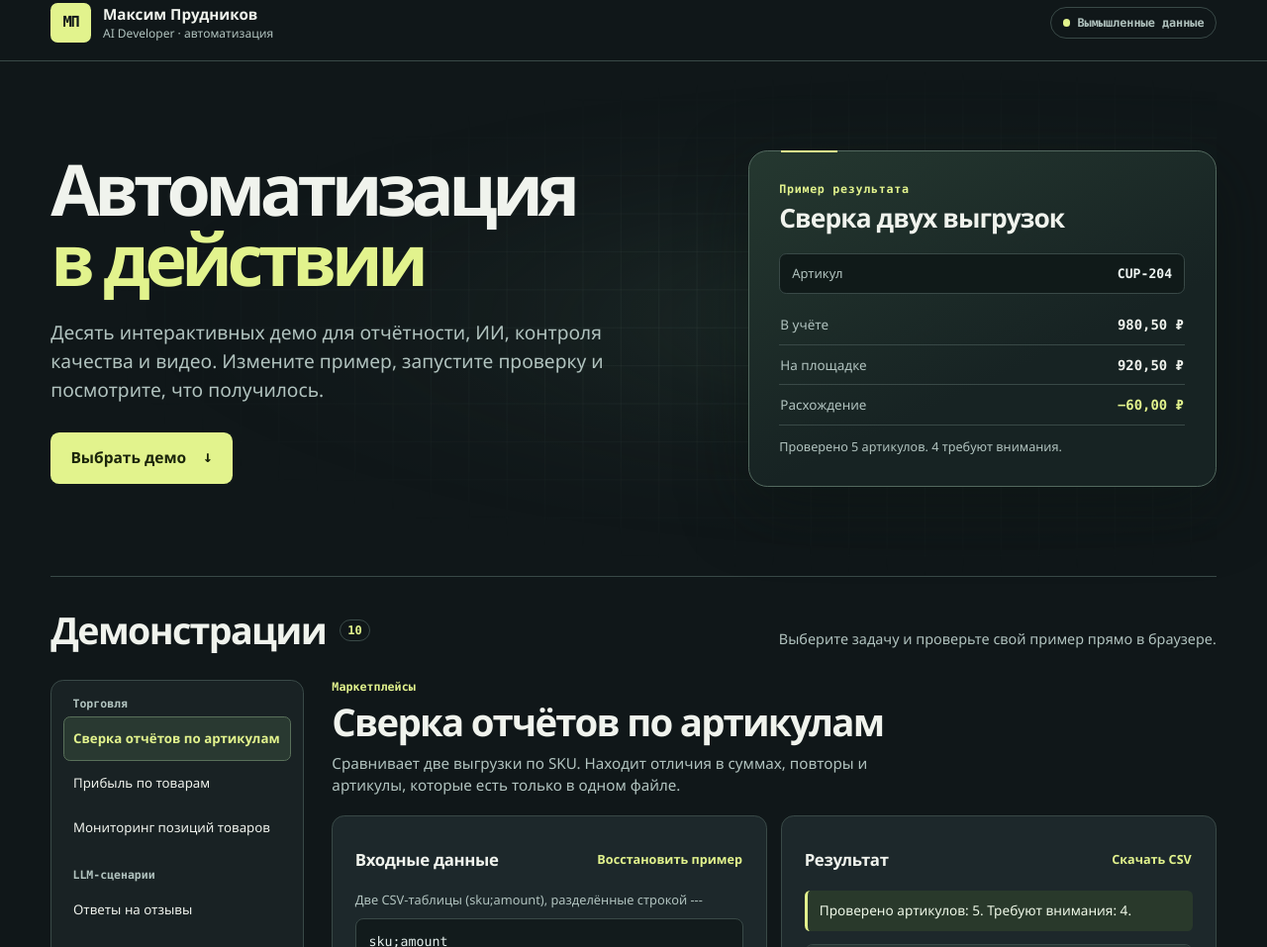
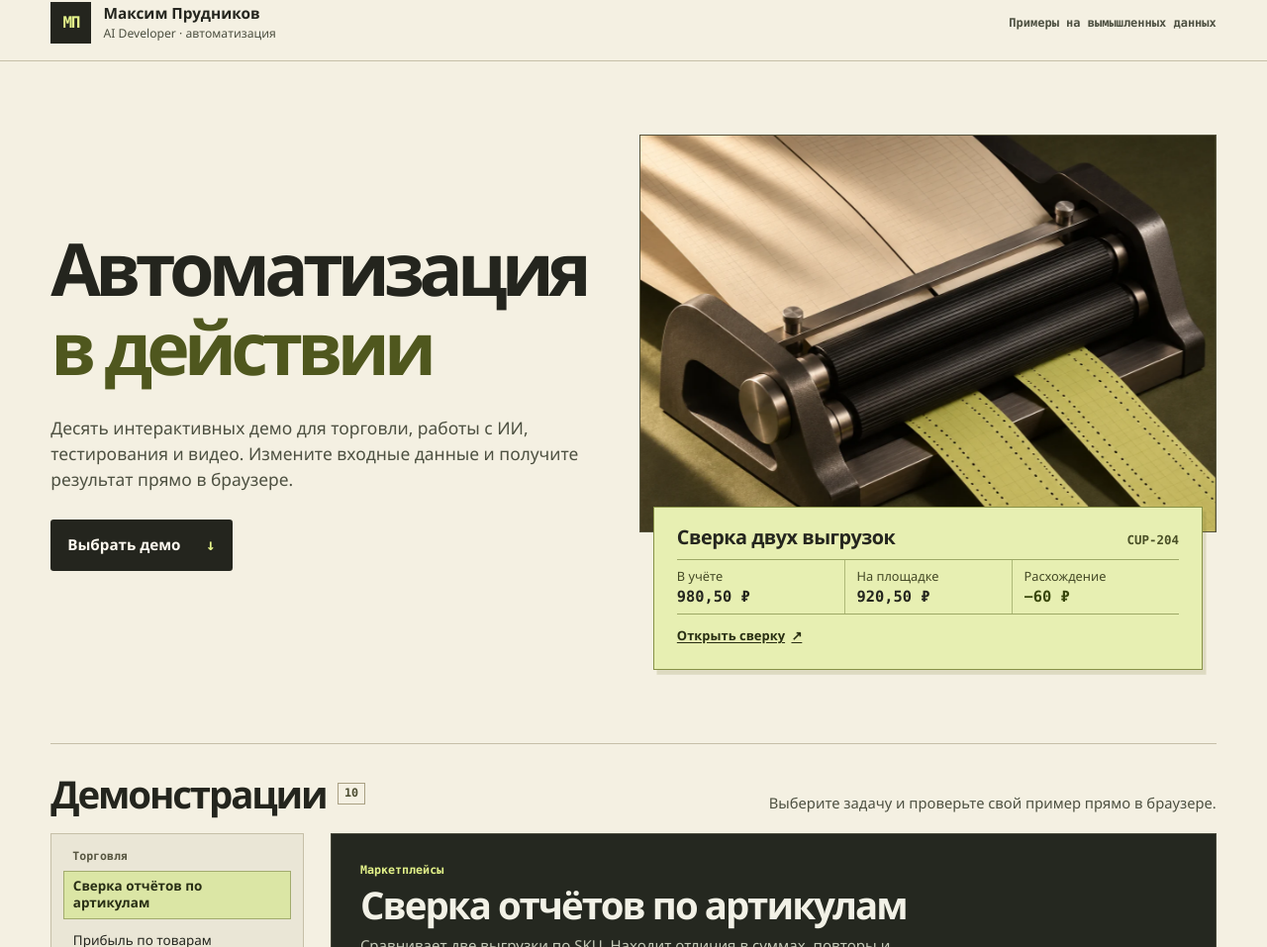
Before and after one commit to PrudnikovMS/ai-demo-portfolio, a website with bundled scripts: page index.html in a window 1280 px wide. Shown: the part 15-972 px from the top of the page at 99% size. Built offline with nearby package versions, Linux system fonts and the light colour scheme.

Commit message:
Redesign automation portfolio around interactive examples

```diff
--- a/app.js
+++ b/app.js
@@ -111,8 +111,8 @@ function selectDemo() {
   if (hasDemoHash) revealDemo();
 }
 
-projects.addEventListener('click', event => {
-  const link = event.target.closest('a');
+document.addEventListener('click', event => {
+  const link = event.target.closest('#projects a, #sample-demo');
   if (!link || link.hash !== location.hash ||
       event.button !== 0 || event.metaKey || event.ctrlKey || event.shiftKey || event.altKey) return;
   event.preventDefault();
--- a/index.html
+++ b/index.html
@@ -4,7 +4,7 @@
   <meta charset="utf-8">
   <meta name="viewport" content="width=device-width, initial-scale=1">
   <meta name="description" content="10 интерактивных демонстраций автоматизации отчётности, работы с ИИ, QA и видео на вымышленных данных.">
-  <meta name="theme-color" content="#101719">
+  <meta name="theme-color" content="#f4f0e2">
   <title>Автоматизация · портфолио Максима Прудникова</title>
   <link rel="stylesheet" href="./style.css">
   <script type="module" src="./app.js"></script>
@@ -17,7 +17,7 @@
         <span class="monogram" aria-hidden="true">МП</span>
         <span>Максим Прудников <small>AI Developer · автоматизация</small></span>
       </a>
-      <span class="mode"><span aria-hidden="true"></span> Вымышленные данные</span>
+      <span class="mode">Примеры на вымышленных данных</span>
     </div>
   </header>
 
@@ -25,26 +25,30 @@
     <section class="hero" aria-labelledby="hero-title">
       <div class="hero-copy">
         <h1 id="hero-title">Автоматизация <em>в действии</em></h1>
-        <p>Десять интерактивных демо для отчётности, ИИ, контроля качества и видео. Измените пример, запустите проверку и посмотрите, что получилось.</p>
+        <p>Десять интерактивных демо для торговли, работы с ИИ, тестирования и видео. Измените входные данные и получите результат прямо в браузере.</p>
         <a class="primary hero-action" href="#demos">Выбрать демо <span aria-hidden="true">↓</span></a>
       </div>
 
+      <div class="feature">
+        <div class="hero-visual" aria-hidden="true">
+          <picture>
+            <source media="(max-width: 760px)" srcset="./paper-feed-mobile.webp">
+            <img src="./paper-feed.webp" alt="" width="1350" height="900" fetchpriority="high">
+          </picture>
+        </div>
         <section class="sample" aria-labelledby="sample-title">
           <header class="sample-header">
-          <span class="sample-label">Пример результата</span>
             <h2 id="sample-title">Сверка двух выгрузок</h2>
+            <span class="sample-sku">CUP-204</span>
           </header>
-        <div class="sample-record">
-          <span>Артикул</span>
-          <strong>CUP-204</strong>
-        </div>
           <dl class="sample-lines">
             <div><dt>В учёте</dt><dd>980,50 ₽</dd></div>
             <div><dt>На площадке</dt><dd>920,50 ₽</dd></div>
-          <div><dt>Расхождение</dt><dd>−60,00 ₽</dd></div>
+            <div><dt>Расхождение</dt><dd>−60 ₽</dd></div>
           </dl>
-        <p class="sample-note">Проверено 5 артикулов. 4 требуют внимания.</p>
+          <a id="sample-demo" href="#reconciliation">Открыть сверку <span aria-hidden="true">↗</span></a>
         </section>
+      </div>
     </section>
 
     <section id="demos" class="library" tabindex="-1" aria-labelledby="library-title">
--- a/style.css
+++ b/style.css
@@ -1,15 +1,13 @@
 :root {
-  color-scheme: dark;
+  color-scheme: light;
   font: 400 1rem/1.5 "Segoe UI", Arial, sans-serif;
-  background: #101719;
-  color: #f0f3ed;
-  --ink: #101719;
-  --surface: #192224;
-  --panel: #1d282b;
-  --line: #394947;
-  --dim: #b1c3bf;
-  --accent: #e2f38d;
-  --error: #ffc5b1;
+  background: #f4f0e2;
+  color: #24251e;
+  --paper: #f4f0e2;
+  --ink: #24251e;
+  --muted: #4d5041;
+  --rule: #c6bfa8;
+  --accent: #e4f38a;
   --mono: ui-monospace, Consolas, "Courier New", monospace;
 }
 
@@ -18,23 +16,22 @@ body { margin: 0; }
 a { color: inherit; text-decoration: none; }
 button, textarea { font: inherit; }
 button { cursor: pointer; }
-button:disabled { color: var(--dim); cursor: default; }
-:focus-visible { outline: 2px solid var(--accent); outline-offset: 4px; }
+button:disabled { cursor: default; }
+:focus-visible { outline: 2px solid #526416; outline-offset: 4px; }
 [hidden] { display: none !important; }
+.frame { width: min(100% - clamp(2rem, 8vw, 8rem), 1320px); margin-inline: auto; }
 
-.frame { width: min(100% - clamp(2rem, 8vw, 8rem), 1320px); margin-inline: auto; }
 .skip-link {
   position: fixed;
   z-index: 2;
   inset: 1rem auto auto 1rem;
   padding: .75rem 1rem;
-  border-radius: .5rem;
   background: var(--accent);
   color: var(--ink);
   transform: translateY(-160%);
 }
 .skip-link:focus { transform: none; }
-.topbar { border-bottom: 1px solid var(--line); }
+.topbar { border-bottom: 1px solid var(--rule); }
 .topbar-inner {
   min-height: 4.75rem;
   display: flex;
@@ -42,248 +39,272 @@ button:disabled { color: var(--dim); cursor: default; }
   justify-content: space-between;
   gap: 1rem;
 }
-.brand { display: inline-flex; align-items: center; gap: .75rem; font-size: .95rem; font-weight: 700; }
-.brand small { display: block; color: var(--dim); font-size: .75rem; font-weight: 500; }
+.brand { display: inline-flex; align-items: center; gap: .75rem; font-size: .96rem; font-weight: 740; }
+.brand small { display: block; color: var(--muted); font-size: .76rem; font-weight: 550; }
 .monogram {
   display: grid;
   flex: none;
   place-items: center;
-  width: 2.55rem;
-  height: 2.55rem;
-  border-radius: .45rem;
-  background: var(--accent);
-  color: var(--ink);
-  font: 800 .95rem/1 var(--mono);
+  width: 2.58rem;
+  height: 2.58rem;
+  background: var(--ink);
+  color: var(--accent);
+  font: 780 1rem/1 var(--mono);
   letter-spacing: -.075em;
 }
-.mode {
-  display: inline-flex;
-  align-items: center;
-  flex: none;
-  gap: .48rem;
-  padding: .48rem .7rem;
-  border: 1px solid var(--line);
-  border-radius: 10rem;
-  color: var(--dim);
-  font: 600 .74rem/1.2 var(--mono);
-}
-.mode span { width: .45rem; height: .45rem; border-radius: 50%; background: var(--accent); }
+.mode { color: var(--muted); font: 600 .75rem/1.35 var(--mono); text-align: right; }
 
 .hero {
-  position: relative;
-  isolation: isolate;
   display: grid;
-  grid-template-columns: minmax(0, 1.15fr) minmax(0, .85fr);
+  grid-template-columns: minmax(0, .97fr) minmax(0, 1.03fr);
   align-items: center;
-  gap: clamp(2rem, 5vw, 5.5rem);
-  padding-block: clamp(3.5rem, 7vw, 7.25rem);
+  gap: clamp(1.7rem, 3.6vw, 4rem);
+  padding-block: clamp(2.8rem, 5.8vw, 5.35rem);
 }
-.hero::before {
-  position: absolute;
-  z-index: -1;
-  inset: 0;
-  content: "";
-  background:
-    linear-gradient(#92b3a318 1px, transparent 1px),
-    linear-gradient(90deg, #92b3a318 1px, transparent 1px),
-    radial-gradient(ellipse at 79% 48%, #3b574a65, transparent 67%);
-  background-size: 2.4rem 2.4rem, 2.4rem 2.4rem, auto;
-  mask-image: radial-gradient(ellipse at 77% 51%, #000 3%, transparent 69%);
-  pointer-events: none;
-}
+.hero-copy { min-width: 0; }
 .hero h1 {
   margin: 0;
-  font-size: clamp(2.25rem, 5.6vw, 6.1rem);
-  font-weight: 750;
-  line-height: .99;
-  letter-spacing: -.075em;
+  font-size: clamp(2.55rem, 5.75vw, 5.55rem);
+  font-weight: 780;
+  line-height: .95;
+  letter-spacing: -.078em;
 }
-.hero h1 em { display: block; color: var(--accent); font-style: normal; }
-.hero-copy p { max-width: 39rem; margin: 1.55rem 0 1.75rem; color: var(--dim); font-size: clamp(1rem, 1.5vw, 1.22rem); }
+.hero h1 em {
+  display: block;
+  margin-top: .13em;
+  color: #4f571e;
+  font-style: normal;
+  font-weight: 720;
+}
+.hero-copy p {
+  max-width: 34rem;
+  margin: clamp(1.1rem, 2.6vw, 2.2rem) 0 1.7rem;
+  color: var(--muted);
+  font-size: clamp(1rem, 1.36vw, 1.22rem);
+}
 .primary {
   display: inline-flex;
   align-items: center;
   justify-content: center;
-  gap: 1.05rem;
-  min-height: 2.8rem;
+  gap: 1rem;
+  min-height: 2.85rem;
   border: 1px solid transparent;
-  border-radius: .55rem;
-  padding: .55rem 1rem;
+  border-radius: .2rem;
+  padding: .55rem .95rem;
   background: var(--accent);
-  color: #1b250b;
+  color: var(--ink);
   font-size: .87rem;
-  font-weight: 750;
+  font-weight: 740;
 }
-.primary:hover { background: #f2ffb6; }
-.hero-action { min-height: 3.25rem; padding-inline: 1.2rem; font-size: .97rem; }
+.primary:hover { background: #f0faac; }
 .primary span { font: 750 1.05em/1 var(--mono); }
+.hero-action {
+  gap: 1.6rem;
+  min-height: 3.25rem;
+  padding-inline: 1rem;
+  background: var(--ink);
+  color: #fffaf0;
+  font-size: .95rem;
+}
+.hero-action:hover { background: #454a2b; }
+.hero-action span { color: var(--accent); }
 
+.feature { min-width: 0; }
+.hero-visual {
+  overflow: hidden;
+  aspect-ratio: 1.45;
+  border: 1px solid #55533d;
+  background: linear-gradient(140deg, #c3b794, #66653b 53%, #32311c);
+}
+.hero-visual picture, .hero-visual img { display: block; width: 100%; height: 100%; }
+.hero-visual img { object-fit: cover; object-position: 56% 52%; }
 .sample {
   position: relative;
+  margin: -1.65rem .85rem 0;
+  padding: clamp(.7rem, 1.55vw, 1.2rem) clamp(.73rem, 1.9vw, 1.45rem) .7rem;
+  background: #e7efb2;
+  border: 1px solid #879146;
+  box-shadow: .22rem .3rem 0 #7a7a3730;
+}
+.sample-header { display: flex; align-items: baseline; flex-wrap: wrap; justify-content: space-between; gap: .27rem .5rem; }
+.sample-header h2 { margin: 0; font-size: clamp(.98rem, 1.55vw, 1.33rem); letter-spacing: -.025em; line-height: 1.15; }
+.sample-sku { font: 690 .78rem/1.4 var(--mono); color: #4a5027; }
+.sample-lines {
   display: grid;
-  border: 1px solid #53695f;
-  border-radius: 1.2rem;
-  padding: clamp(1.05rem, 2.4vw, 2.1rem);
-  background: linear-gradient(155deg, #253830, #172323 62%);
-  box-shadow: 0 1.3rem 4rem #09120f80;
+  grid-template-columns: repeat(3, minmax(0, 1fr));
+  margin: .63rem 0 0;
+  border-top: 1px solid #9da866;
+  border-bottom: 1px solid #9da866;
 }
-.sample::before {
-  content: "";
-  position: absolute;
-  top: -1px;
-  left: 2rem;
-  width: 3.6rem;
-  height: 2px;
-  background: var(--accent);
+.sample-lines > div { min-width: 0; padding: .43rem clamp(.28rem, 1vw, .72rem); }
+.sample-lines > div:first-child { padding-left: 0; }
+.sample-lines > div + div { border-left: 1px solid #aeb978; }
+.sample-lines dt { color: #444926; font-size: clamp(.65rem, 1vw, .81rem); }
+.sample-lines dd { margin: .15rem 0 0; font: 700 clamp(.69rem, 1.2vw, 1rem)/1.2 var(--mono); white-space: nowrap; }
+.sample-lines > div:last-child dd { color: #38460b; }
+#sample-demo {
+  display: inline-flex;
+  align-items: center;
+  min-height: 2.75rem;
+  gap: .4rem;
+  color: #282e12;
+  font-size: .81rem;
+  font-weight: 710;
+  text-decoration: underline;
+  text-underline-offset: .18em;
 }
-.sample-label {
-  display: block;
-  margin-bottom: .35rem;
-  color: var(--accent);
-  font: 650 .73rem/1.4 var(--mono);
-  letter-spacing: .06em;
-}
-.sample-header h2 { margin: 0 0 1.2rem; font-size: clamp(1.17rem, 2.3vw, 1.65rem); letter-spacing: -.035em; line-height: 1.2; }
-.sample-record, .sample-lines > div { display: flex; justify-content: space-between; align-items: baseline; gap: .5rem; }
-.sample-record {
-  border: 1px solid var(--line);
-  border-radius: .45rem;
-  padding: .6rem .75rem;
-  background: #101a19;
-  color: var(--dim);
-  font-size: .81rem;
-}
-.sample-record strong { color: #edf4f1; font: 750 .82rem/1 var(--mono); }
-.sample-lines { margin: .75rem 0 0; }
-.sample-lines > div { border-bottom: 1px solid var(--line); padding: .6rem .07rem; }
-.sample-lines dt { color: var(--dim); font-size: .84rem; }
-.sample-lines dd { margin: 0; font: 650 .87rem/1.25 var(--mono); white-space: nowrap; }
-.sample-lines div:last-child dd { color: var(--accent); }
-.sample-note { margin: .75rem 0 0; color: var(--dim); font-size: .79rem; }
+#sample-demo:hover { color: #506112; }
 
-.library { border-top: 1px solid var(--line); padding: 1.6rem 0 4.5rem; scroll-margin-top: 1rem; }
+.library { border-top: 1px solid var(--rule); padding: 1.8rem 0 4.5rem; scroll-margin-top: 1rem; }
 .library-header {
   display: flex;
   align-items: baseline;
   justify-content: space-between;
   flex-wrap: wrap;
   gap: .35rem 1rem;
-  margin-bottom: 1.4rem;
+  margin-bottom: 1.2rem;
 }
-.library-header h2 { display: flex; align-items: center; gap: .85rem; margin: 0; font-size: clamp(1.6rem, 3vw, 2.35rem); letter-spacing: -.043em; }
+.library-header h2 {
+  display: flex;
+  align-items: center;
+  gap: .7rem;
+  margin: 0;
+  font-size: clamp(1.6rem, 3vw, 2.6rem);
+  letter-spacing: -.055em;
+  line-height: 1.1;
+}
 #project-count:not(:empty) {
-  border: 1px solid var(--line);
-  border-radius: 8rem;
-  padding: .26rem .47rem;
-  color: var(--accent);
-  font: 650 .75rem/1 var(--mono);
+  border: 1px solid #a9a083;
+  padding: .28rem .39rem;
+  color: #4b4c30;
+  font: 650 .73rem/1 var(--mono);
   letter-spacing: 0;
 }
-.library-header p { margin: 0; color: var(--dim); font-size: .9rem; }
-.layout { display: grid; grid-template-columns: minmax(12rem, 16rem) minmax(0, 1fr); align-items: start; gap: clamp(1rem, 2.2vw, 2rem); }
+.library-header p { margin: 0; color: var(--muted); font-size: .92rem; }
+.layout { display: grid; grid-template-columns: minmax(12rem, 16rem) minmax(0, 1fr); align-items: start; gap: clamp(.85rem, 2.1vw, 1.7rem); }
 .sidebar {
   display: grid;
   min-width: 0;
-  gap: 1.15rem;
-  border: 1px solid var(--line);
-  border-radius: .8rem;
-  padding: 1rem .75rem;
-  background: var(--surface);
+  gap: 1.05rem;
+  border: 1px solid var(--rule);
+  padding: .95rem .74rem;
+  background: #eae6d6;
 }
-.nav-group h3 { margin: 0 .58rem .3rem; color: var(--dim); font: 650 .72rem/1.3 var(--mono); }
+.nav-group h3 { margin: 0 .58rem .35rem; color: #575641; font: 700 .72rem/1.35 var(--mono); }
 .nav-group ul { list-style: none; margin: 0; padding: 0; }
 .nav-group a {
   display: flex;
   align-items: center;
-  min-height: 2.8rem;
+  min-height: 2.75rem;
   border: 1px solid transparent;
-  border-radius: .42rem;
-  padding: .38rem .55rem;
+  padding: .4rem .55rem;
   line-height: 1.3;
-  font-size: .83rem;
+  font-size: .84rem;
   overflow-wrap: anywhere;
 }
-.nav-group a:hover { background: #243631; }
-.nav-group a[aria-current] { color: var(--accent); border-color: #59705a; background: #293931; font-weight: 700; }
+.nav-group a:hover { background: #e3dec8; }
+.nav-group a[aria-current] { color: #282e15; border-color: #a2ab6e; background: #dbe6a5; font-weight: 720; }
 
-.workspace { min-width: 0; scroll-margin-top: 1rem; }
-.intro { margin-bottom: 1.15rem; }
-.intro h3 { width: fit-content; margin: .35rem 0 .52rem; font-size: clamp(1.5rem, 3vw, 2.65rem); letter-spacing: -.045em; line-height: 1.12; }
-.intro p:last-child { max-width: 66ch; margin: 0; color: var(--dim); font-size: .95rem; }
-.eyebrow { margin: 0; color: var(--accent); font: 650 .73rem/1.3 var(--mono); }
-.panels { display: grid; grid-template-columns: minmax(0, 1fr) minmax(0, 1fr); gap: .9rem; align-items: start; }
-.panel { min-width: 0; border: 1px solid var(--line); border-radius: .8rem; padding: clamp(.9rem, 1.9vw, 1.4rem); background: var(--panel); }
+.workspace {
+  min-width: 0;
+  scroll-margin-top: 1rem;
+  border: 1px solid #464739;
+  padding: clamp(.9rem, 2.3vw, 1.8rem);
+  background: #252820;
+  color: #f2f1e6;
+  color-scheme: dark;
+}
+.workspace :focus-visible { outline-color: var(--accent); }
+.intro { margin-bottom: 1.18rem; padding-bottom: 1rem; border-bottom: 1px solid #545949; }
+.intro h3 { width: fit-content; margin: .35rem 0 .52rem; font-size: clamp(1.48rem, 3vw, 2.55rem); letter-spacing: -.05em; line-height: 1.12; }
+.intro p:last-child { max-width: 66ch; margin: 0; color: #c6cbb9; font-size: .94rem; }
+.eyebrow { margin: 0; color: var(--accent); font: 660 .73rem/1.3 var(--mono); }
+.panels { display: grid; grid-template-columns: minmax(0, .91fr) minmax(0, 1.09fr); gap: .85rem; align-items: start; }
+.panel { min-width: 0; border: 1px solid #535849; border-radius: .2rem; padding: clamp(.75rem, 1.55vw, 1.2rem); background: #2d3127; }
 .panel-header { display: flex; flex-wrap: wrap; align-items: center; justify-content: space-between; gap: 0 .65rem; margin-bottom: .55rem; }
 .panel-header h4 { margin: 0; font-size: 1.05rem; letter-spacing: -.02em; }
-.text-button { min-height: 2.75rem; border: 0; padding: .15rem .1rem; background: transparent; color: var(--accent); font-size: .79rem; font-weight: 700; }
+.text-button { min-height: 2.75rem; border: 0; padding: .15rem .1rem; background: transparent; color: var(--accent); font-size: .8rem; font-weight: 700; }
 .text-button:hover:not(:disabled) { text-decoration: underline; }
-label { display: block; margin: 0 0 .6rem; color: var(--dim); font-size: .8rem; white-space: pre-line; }
+.text-button:disabled { color: #adb0a5; }
+label { display: block; margin: 0 0 .6rem; color: #c6cbb9; font-size: .8rem; white-space: pre-line; }
 textarea {
   display: block;
   width: 100%;
   min-height: 12rem;
   max-height: 70vh;
   resize: vertical;
-  border: 1px solid var(--line);
-  border-radius: .5rem;
+  border: 1px solid #555a4a;
+  border-radius: .2rem;
   padding: .75rem .8rem;
-  background: #121b1c;
-  color: #e5efec;
+  background: #1c2019;
+  color: #edeee2;
   font: .83rem/1.6 var(--mono);
 }
-.input-actions { margin-top: 1rem; }
+.input-actions { margin-top: .9rem; }
 .result-summary {
   margin: 0 0 .8rem;
   border-left: 3px solid var(--accent);
-  border-radius: .34rem;
-  padding: .65rem .76rem;
-  background: #29392b;
-  color: #eff8e8;
+  padding: .62rem .68rem;
+  background: #3a422d;
+  color: #f2f8e4;
   line-height: 1.5;
   font-size: .85rem;
   overflow-wrap: anywhere;
 }
-.result-summary.error { color: var(--error); background: #402d2b; border-color: var(--error); }
-.result-summary.pending { border-color: #9cb0ab; background: #293534; color: #e6ede9; }
-.result-scroll { max-height: min(57vh, 33rem); overflow: auto; border: 1px solid var(--line); border-radius: .5rem; }
+.result-summary.error { color: #ffd4c3; background: #4c342d; border-color: #ffbfa8; }
+.result-summary.pending { border-color: #b4baa6; background: #383b34; color: #f1f0e6; }
+.result-scroll { max-height: min(57vh, 33rem); overflow: auto; border: 1px solid #535849; border-radius: .15rem; }
 table { width: 100%; border-collapse: collapse; font-size: .78rem; text-align: left; }
 th, td {
-  min-width: 5.9rem;
+  min-width: 5.6rem;
   padding: .58rem .64rem;
-  border-bottom: 1px solid var(--line);
+  border-bottom: 1px solid #535849;
   vertical-align: top;
   line-height: 1.45;
   white-space: pre-line;
   overflow-wrap: anywhere;
 }
-th { position: sticky; top: 0; background: #283535; color: #d4e5de; font-weight: 700; }
-td { color: #e3ede8; }
-tbody tr:nth-child(even) { background: #172122; }
+th { position: sticky; top: 0; background: #404738; color: #eff1e3; font-weight: 700; }
+td { color: #eceee2; }
+tbody tr:nth-child(even) { background: #282b23; }
 tbody tr:last-child td { border-bottom: 0; }
-.result-notes { margin: .85rem 0 0; padding-left: 1rem; color: var(--dim); font-size: .8rem; }
+.result-notes { margin: .85rem 0 0; padding-left: 1rem; color: #c9cebb; font-size: .8rem; }
 .result-notes li + li { margin-top: .3rem; }
 
+@keyframes paper-drift {
+  to { transform: translateY(1.2%) scale(1.09); }
+}
+@supports (animation-timeline: scroll(root block)) {
+  @media (min-width: 761px) and (prefers-reduced-motion: no-preference) {
+    .hero-visual img {
+      transform-origin: 65% 62%;
+      animation: paper-drift 1ms linear both;
+      animation-timeline: scroll(root block);
+      animation-range: 0px 440px;
+    }
+  }
+}
 @media (max-width: 1100px) {
   .panels { grid-template-columns: minmax(0, 1fr); }
 }
-
 @media (max-width: 760px) {
-  .hero { grid-template-columns: minmax(0, 1fr); padding-block: 2.8rem; }
-  .hero h1 { font-size: clamp(2.1rem, 8.4vw, 4.6rem); }
-  .hero-copy p { margin: 1.1rem 0 1.3rem; }
-  .sample { max-width: 33rem; }
+  .hero { grid-template-columns: minmax(0, 1fr); padding-block: 2.55rem 2rem; gap: 1.55rem; }
+  .hero h1 { font-size: clamp(2.03rem, 8.85vw, 4.4rem); }
+  .hero-copy p { margin: .95rem 0 1.12rem; }
+  .hero-visual { aspect-ratio: 1.6; }
+  .hero-visual img { object-position: 61% 51%; }
+  .sample { margin-inline: .55rem; margin-top: -.8rem; }
   .layout { grid-template-columns: minmax(0, 1fr); }
-  .sidebar { grid-template-columns: repeat(2, minmax(0, 1fr)); gap: .85rem .45rem; }
+  .sidebar { grid-template-columns: repeat(2, minmax(0, 1fr)); gap: .75rem .4rem; }
   .library-header { display: block; margin-bottom: 1rem; }
-  .library-header p { margin-top: .15rem; }
-  .workspace { padding-top: .75rem; }
+  .library-header p { margin-top: .28rem; }
 }
-
 @media (max-width: 420px) {
-  .topbar-inner { min-height: 3.85rem; gap: .55rem; }
-  .brand { gap: .45rem; font-size: .82rem; line-height: 1.2; }
+  .topbar-inner { min-height: 3.85rem; gap: .5rem; }
+  .brand { gap: .48rem; font-size: .82rem; line-height: 1.2; }
   .brand small { display: none; }
-  .monogram { width: 2.1rem; height: 2.1rem; font-size: .8rem; }
-  .mode { padding: .4rem .5rem; font-size: .65rem; }
-  .mode span { width: .35rem; height: .35rem; }
+  .monogram { width: 2.1rem; height: 2.1rem; font-size: .77rem; }
+  .mode { max-width: 8.3rem; font-size: .65rem; }
+  .sample-lines > div { padding-inline: .28rem; }
+  .sample-lines dd { letter-spacing: -.03em; }
 }
```
Also changed, not shown: paper-feed-mobile.webp (added), paper-feed.webp (added). Lines whose indentation alone changed are shown as unchanged.
